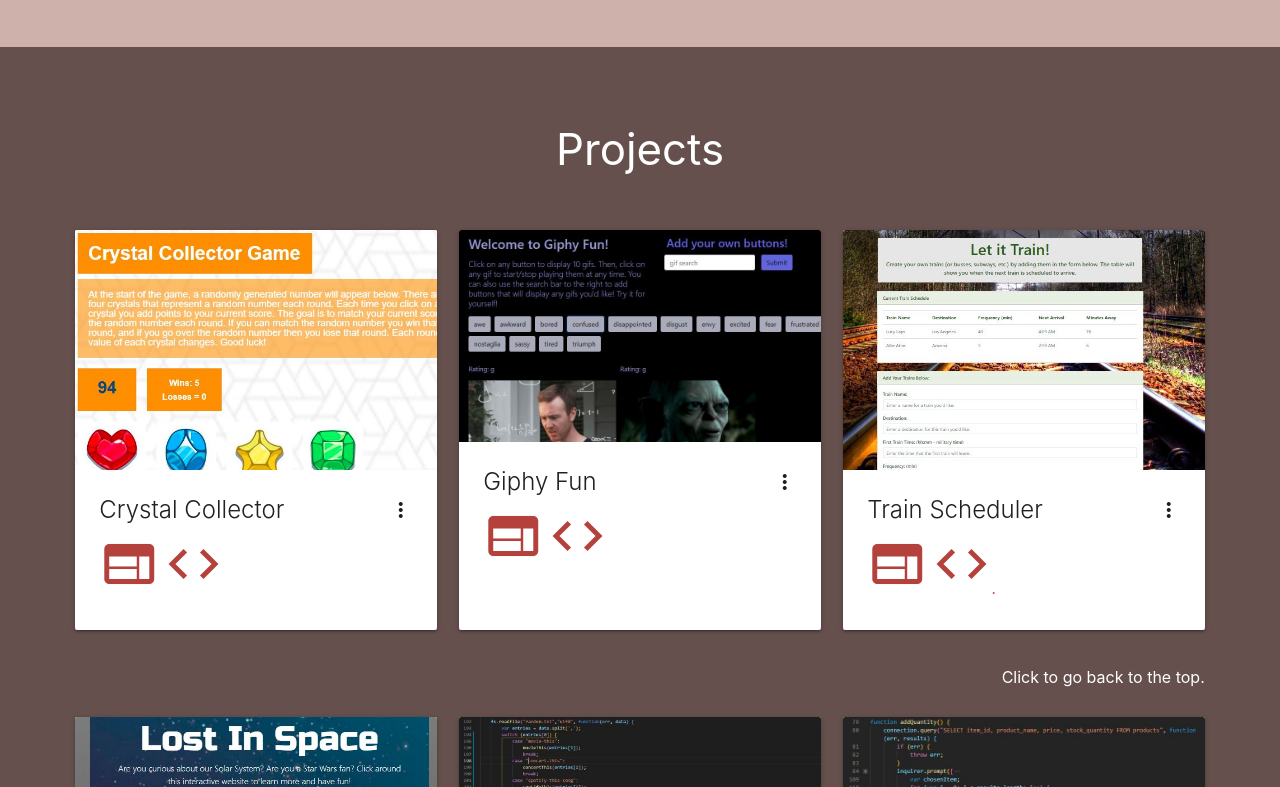
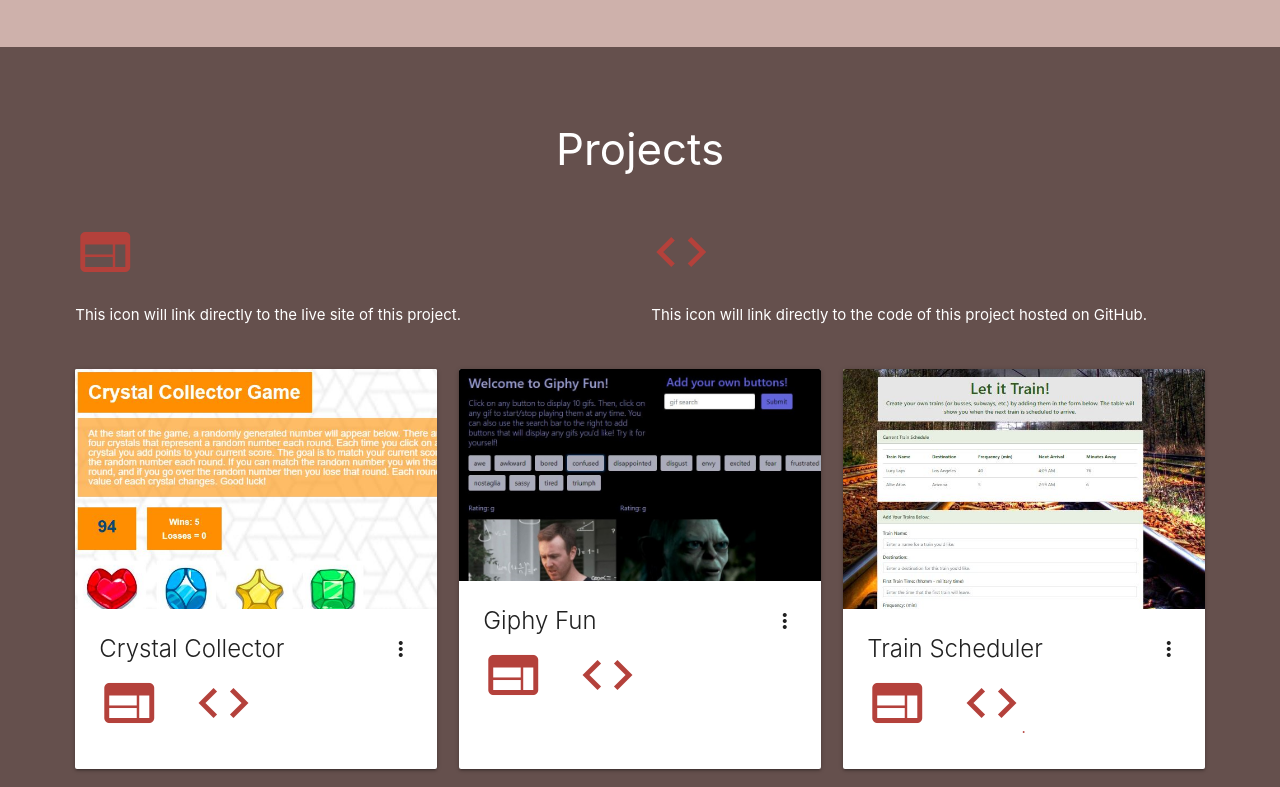
Before and after one commit to amfirebaugh/Portfolio, a plain HTML site: page index.html in a window 1280 px wide. Shown: the part 532-1319 px from the top of the page. Drawn offline with nearby package versions, Linux system fonts and the light colour scheme; a web font is replaced by a local one.

Commit message:
added icon guide and extra padding

```diff
--- a/assets/style.css
+++ b/assets/style.css
@@ -78,12 +78,20 @@ body {
     color: white;
 }
 
+#portfolioIntro {
+    margin-bottom: 20px;
+}
+
 #allieContact {
     color: #CB8F87;
 }
 
 .aSite {
     color: #B4413B;
+}
+
+.iconSpacer {
+    margin-right: 30px;
 }
 
 h3 {
--- a/index.html
+++ b/index.html
@@ -52,8 +52,22 @@
     </div>
 
     <div id="alliePortfolio">
-        <div class="row container allieRow">
-            <h3 id="allieProj">Projects</h3>
+        <div class="row container allieRow" id="portfolioIntro">
+            <div class="col m12">
+                <h3 id="allieProj">Projects</h3>
+            </div>
+            <div class="col m6">
+                <i class="material-icons medium aSite">web</i>
+                <br>
+                <p>This icon will link directly to the live site of this project.</p>
+            </div>
+            <div class="col m6">
+                <i class="material-icons medium aSite">code</i>
+                <br>
+                <p>This icon will link directly to the code of this project hosted on GitHub.</p>
+            </div>
+
+
         </div>
         <!-- Beginning of Row 1 of project images -->
         <div class="row container allieRow scrollspy" id="alliePortScroll">
@@ -66,8 +80,8 @@
                     <div class="card-content">
                         <span class="card-title activator grey-text text-darken-4">Crystal Collector<i class="material-icons right">more_vert</i></span>
                         <div id="linkIcons">
-                            <span><a class="aSite" href="https://amfirebaugh.github.io/unit-4-game/"><i class="material-icons medium">web</i></a></span>
-                            <span><a class="aSite" href="https://github.com/amfirebaugh/unit-4-game"><i class="material-icons medium">code</i></a></span>
+                            <span><a class="aSite iconSpacer" href="https://amfirebaugh.github.io/unit-4-game/"><i class="material-icons medium">web</i></a></span>
+                            <span><a class="aSite iconSpacer" href="https://github.com/amfirebaugh/unit-4-game"><i class="material-icons medium">code</i></a></span>
                         </div>
                     </div>
                     <div class="card-reveal">
@@ -85,8 +99,8 @@
                     </div>
                     <div class="card-content">
                         <span class="card-title activator grey-text text-darken-4">Giphy Fun<i class="material-icons right">more_vert</i></span>
-                        <span><a class="aSite" href="https://amfirebaugh.github.io/giphy-hw/"><i class="material-icons medium">web</i></a></span>
-                        <span><a class="aSite" href="https://github.com/amfirebaugh/giphy-hw"><i class="material-icons medium">code</i></a></span>
+                        <span><a class="aSite iconSpacer" href="https://amfirebaugh.github.io/giphy-hw/"><i class="material-icons medium">web</i></a></span>
+                        <span><a class="aSite iconSpacer" href="https://github.com/amfirebaugh/giphy-hw"><i class="material-icons medium">code</i></a></span>
                     </div>
                     <div class="card-reveal">
                         <span class="card-title grey-text text-darken-4">Giphy Fun<i class="material-icons right">close</i></span>
@@ -103,8 +117,8 @@
                     </div>
                     <div class="card-content">
                         <span class="card-title activator grey-text text-darken-4">Train Scheduler<i class="material-icons right">more_vert</i></span>
-                        <span><a class="aSite" href="https://amfirebaugh.github.io/Train-Scheduler/"><i class="material-icons medium">web</i></a></span>
-                        <span><a class="aSite" href="https://github.com/amfirebaugh/Train-Scheduler"><i class="material-icons medium">code</i>.</a></span>
+                        <span><a class="aSite iconSpacer" href="https://amfirebaugh.github.io/Train-Scheduler/"><i class="material-icons medium">web</i></a></span>
+                        <span><a class="aSite iconSpacer" href="https://github.com/amfirebaugh/Train-Scheduler"><i class="material-icons medium">code</i>.</a></span>
                     </div>
                     <div class="card-reveal">
                         <span class="card-title grey-text text-darken-4">Train Scheduler<i class="material-icons right">close</i></span>
@@ -132,8 +146,8 @@
                     </div>
                     <div class="card-content">
                         <span class="card-title activator grey-text text-darken-4">Lost in Space<i class="material-icons right">more_vert</i></span>
-                        <span><a class="aSite" href="https://amfirebaugh.github.io/fireballsproject1/"><i class="material-icons medium">web</i></a></span>
-                        <span><a class="aSite" href="https://github.com/amfirebaugh/fireballsproject1"><i class="material-icons medium">code</i></a></span>
+                        <span><a class="aSite iconSpacer" href="https://amfirebaugh.github.io/fireballsproject1/"><i class="material-icons medium">web</i></a></span>
+                        <span><a class="aSite iconSpacer" href="https://github.com/amfirebaugh/fireballsproject1"><i class="material-icons medium">code</i></a></span>
                     </div>
                     <div class="card-reveal">
                         <span class="card-title grey-text text-darken-4">Lost in Space<i class="material-icons right">close</i></span>
```
